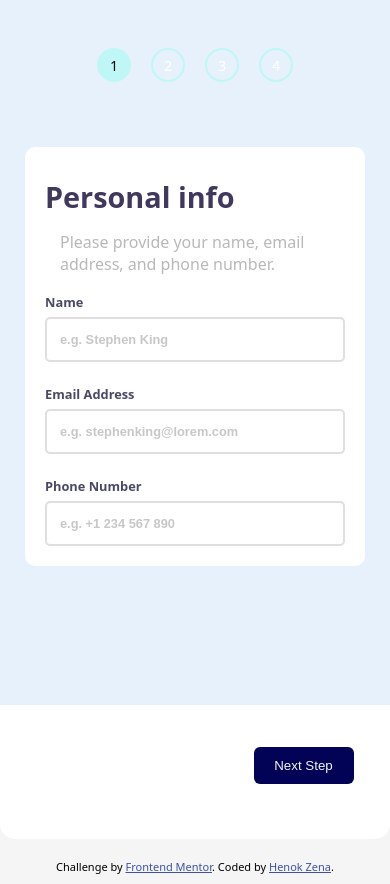
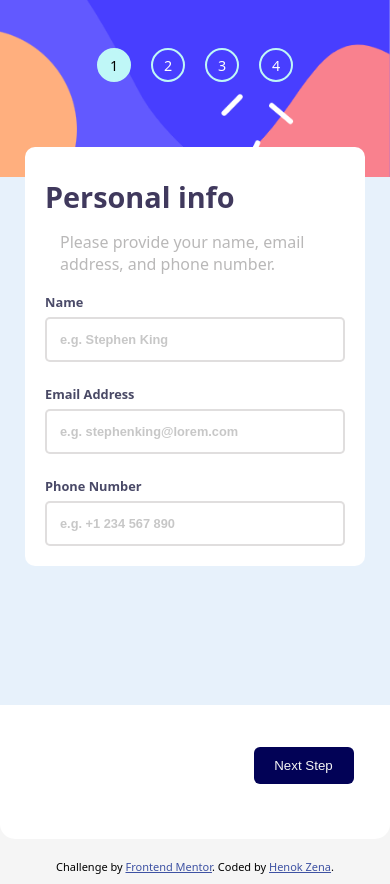
Before and after one commit to Henok225/Challenge-2-html-css-js, a plain HTML site: page index.html in a window 390 px wide. Drawn offline with Linux system fonts and the light colour scheme.

Commit message:
Update style.css

```diff
--- a/style.css
+++ b/style.css
@@ -360,7 +360,7 @@ font-weight: 600;
     .side_bar{
         margin: 0;
         padding: 25px 0px 0 0px;
-        background-image: url("mbd_back.png");
+        background-image: url("images/mbd_back.png");
         background-color: rgb(231, 241, 251);
         width: 100%;
         height: 680px;
```
